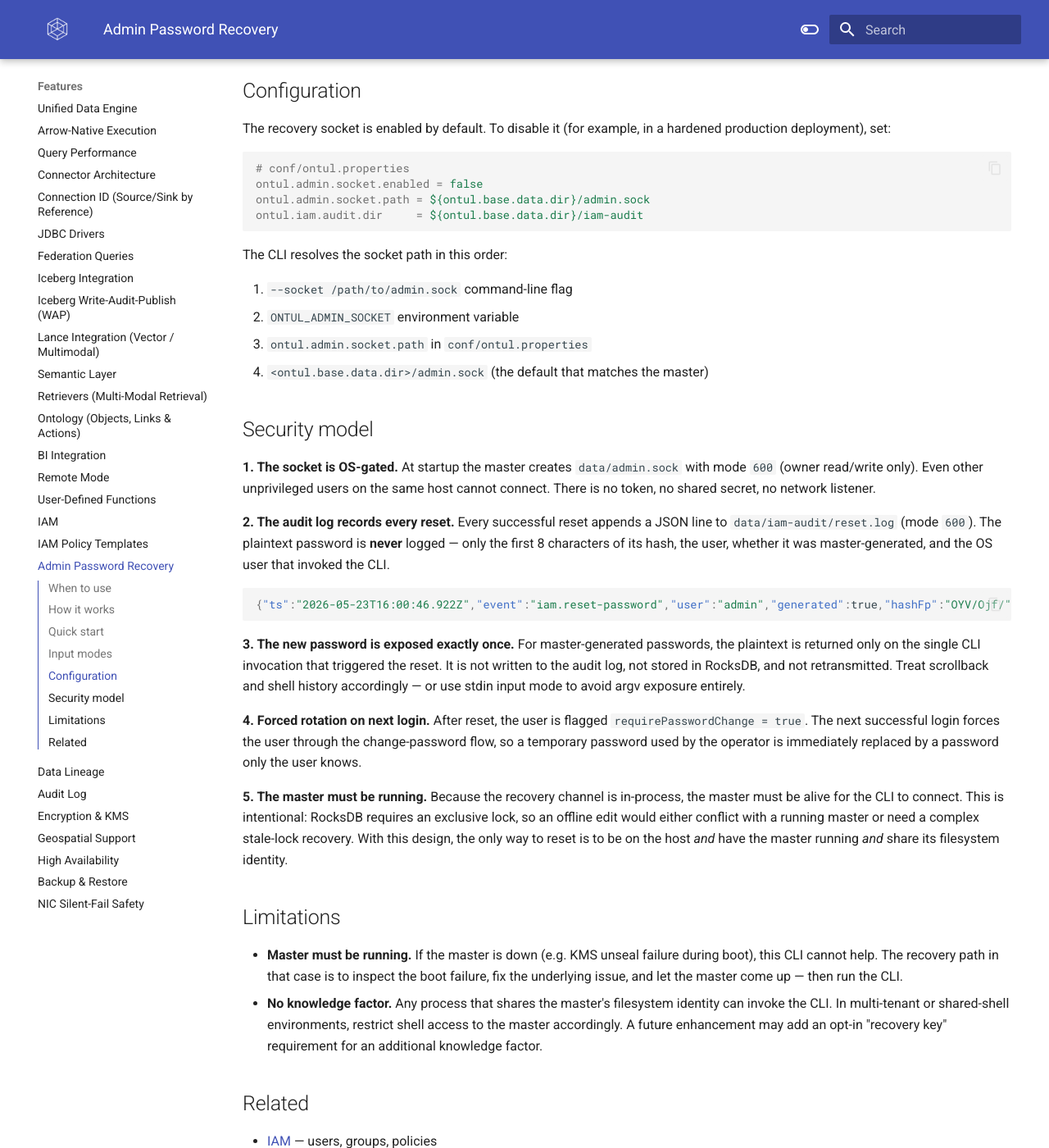
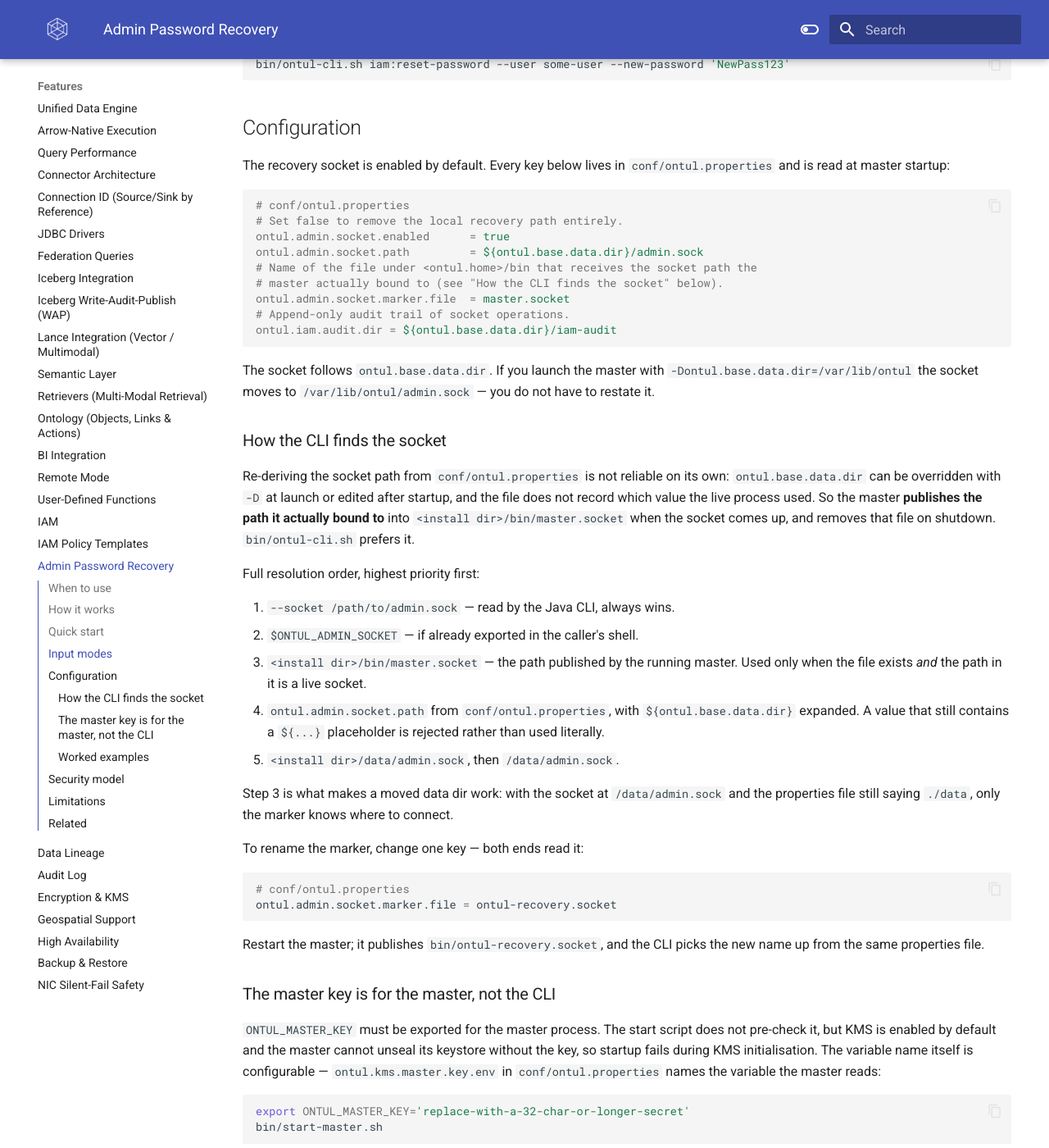
Before and after one commit to cloudcheflabs/ontul-docs, an MkDocs documentation site: the page built from docs/features/admin-password-recovery.md, in a window 1280 px wide and 1400 px high, scrolled down 2171 px. Shown: the whole window at 82% size. Built offline with MkDocs 1.6.1 and Material for MkDocs 9.7.7, drawn with Linux system fonts in a browser that asks for light colours; the version menu is left out; some of the changed text lies outside the part shown.

Commit message:
admin recovery socket: document how the CLI actually finds the socket
The page described a resolution order the CLI has not followed for a while, and
left out the mechanism that makes a relocated data dir work at all.

What was wrong
   The order was listed as flag → env → ontul.admin.socket.path → default. In
   reality the master publishes the socket path it bound to into
   <ontul.home>/bin/master.socket when the socket comes up (and deletes it on
   shutdown), and ontul-cli.sh prefers that over anything re-derived from the
   properties file. Re-deriving cannot be trusted on its own:
   ontul.base.data.dir can be overridden with -D at launch or edited after
   startup, and the file does not record which value the live process used. The
   page now documents all five steps, including that a value still holding a
   ${...} placeholder is rejected rather than used literally.

What was missing
   - ontul.admin.socket.marker.file — the marker name is configuration, read by
     both the master and the CLI, so a rename is one edit. Added here and to the
     configuration reference.
   - That the socket follows ontul.base.data.dir rather than needing to be
     restated.
   - The master key distinction: ONTUL_MASTER_KEY is for the master process (KMS
     is on by default and the master cannot unseal its keystore without it);
     ontul-cli.sh does not need it, because the running master does the work.
     Verified by running the CLI with the variable unset — it reports the socket,
     not the key.
   - Worked examples: same-user on the host, sudo -u to the service account,
     docker exec, a relocated data dir read back from the marker, --socket for a
     non-standard location, and stdin input so the password never reaches argv.

All of this was verified end to end against a live master in
tests/admin-socket/docker-compose.yml: the marker matched the bound socket, ping
answered with $ONTUL_ADMIN_SOCKET cleared, and after renaming the marker in
ontul.properties and restarting, both ends followed the new name.

````diff
--- a/docs/features/admin-password-recovery.md
+++ b/docs/features/admin-password-recovery.md
@@ -37,8 +37,9 @@
 
 | Property | Value |
 |---|---|
-| **Socket path** | `data/admin.sock` (mode `600`) |
+| **Socket path** | `${ontul.base.data.dir}/admin.sock` by default, mode `600` — the live value is published to `bin/master.socket` |
 | **Authentication** | OS file permission — same user as the master process |
+| **Socket path marker** | `bin/master.socket` — written when the socket binds, removed on shutdown |
 | **Network surface** | none — Unix domain socket only |
 | **Downtime** | none — applied in-process on the live master |
 | **Cluster sync** | automatic — leader pushes the new state to followers |
@@ -85,22 +86,110 @@
 
 ## Configuration
 
-The recovery socket is enabled by default. To disable it (for example, in a
-hardened production deployment), set:
+The recovery socket is enabled by default. Every key below lives in
+`conf/ontul.properties` and is read at master startup:
 
 ```properties
 # conf/ontul.properties
-ontul.admin.socket.enabled = false
-ontul.admin.socket.path = ${ontul.base.data.dir}/admin.sock
-ontul.iam.audit.dir     = ${ontul.base.data.dir}/iam-audit
+# Set false to remove the local recovery path entirely.
+ontul.admin.socket.enabled      = true
+ontul.admin.socket.path         = ${ontul.base.data.dir}/admin.sock
+# Name of the file under <ontul.home>/bin that receives the socket path the
+# master actually bound to (see "How the CLI finds the socket" below).
+ontul.admin.socket.marker.file  = master.socket
+# Append-only audit trail of socket operations.
+ontul.iam.audit.dir = ${ontul.base.data.dir}/iam-audit
 ```
 
-The CLI resolves the socket path in this order:
+The socket follows `ontul.base.data.dir`. If you launch the master with
+`-Dontul.base.data.dir=/var/lib/ontul` the socket moves to
+`/var/lib/ontul/admin.sock` — you do not have to restate it.
 
-1. `--socket /path/to/admin.sock` command-line flag
-2. `ONTUL_ADMIN_SOCKET` environment variable
-3. `ontul.admin.socket.path` in `conf/ontul.properties`
-4. `<ontul.base.data.dir>/admin.sock` (the default that matches the master)
+### How the CLI finds the socket
+
+Re-deriving the socket path from `conf/ontul.properties` is not reliable on its own:
+`ontul.base.data.dir` can be overridden with `-D` at launch or edited after
+startup, and the file does not record which value the live process used. So the
+master **publishes the path it actually bound to** into
+`<install dir>/bin/master.socket` when the socket comes up, and removes that file on
+shutdown. `bin/ontul-cli.sh` prefers it.
+
+Full resolution order, highest priority first:
+
+1. `--socket /path/to/admin.sock` — read by the Java CLI, always wins.
+2. `$ONTUL_ADMIN_SOCKET` — if already exported in the caller's shell.
+3. `<install dir>/bin/master.socket` — the path published by the running master.
+   Used only when the file exists *and* the path in it is a live socket.
+4. `ontul.admin.socket.path` from `conf/ontul.properties`, with
+   `${ontul.base.data.dir}` expanded. A value that still contains a
+   `${...}` placeholder is rejected rather than used literally.
+5. `<install dir>/data/admin.sock`, then `/data/admin.sock`.
+
+Step 3 is what makes a moved data dir work: with the socket at
+`/data/admin.sock` and the properties file still saying `./data`, only the marker
+knows where to connect.
+
+To rename the marker, change one key — both ends read it:
+
+```bash
+# conf/ontul.properties
+ontul.admin.socket.marker.file = ontul-recovery.socket
+```
+
+Restart the master; it publishes `bin/ontul-recovery.socket`, and the CLI
+picks the new name up from the same properties file.
+
+### The master key is for the master, not the CLI
+
+`ONTUL_MASTER_KEY` must be exported for the master process. The start script does not pre-check it, but KMS is enabled by default and the master cannot unseal its keystore without the key, so startup fails during KMS initialisation.
+The variable name itself is configurable — `ontul.kms.master.key.env` in
+`conf/ontul.properties` names the variable the master reads:
+
+```bash
+export ONTUL_MASTER_KEY='replace-with-a-32-char-or-longer-secret'
+bin/start-master.sh
+```
+
+`bin/ontul-cli.sh` does **not** need it. The CLI only opens the Unix socket and
+hands the request to the running master, which already holds the unsealed key,
+so this works with the variable unset:
+
+```bash
+unset ONTUL_MASTER_KEY
+bin/ontul-cli.sh ping
+# pong
+```
+
+If a CLI invocation complains about the key rather than the socket, you are
+running a start script, not the CLI.
+
+### Worked examples
+
+```bash
+# 1. On the host, as the same OS user that runs the master:
+cd /opt/ontul
+bin/ontul-cli.sh ping
+bin/ontul-cli.sh iam:reset-password
+
+# 2. The master runs as a service account and you are root:
+sudo -u ontul /opt/ontul/bin/ontul-cli.sh iam:reset-password
+
+# 3. Inside a container:
+docker exec -it ontul-master-1 /app/bin/ontul-cli.sh iam:reset-password
+
+# 4. Data dir was relocated at launch — no extra flags needed, the CLI
+#    reads the published marker:
+cat /opt/ontul/bin/master.socket
+# /var/lib/ontul/admin.sock
+bin/ontul-cli.sh ping
+
+# 5. Socket in a non-standard place and no marker (the master is stopped,
+#    or you are on a host where the marker was cleaned up):
+bin/ontul-cli.sh --socket /var/lib/ontul/admin.sock iam:reset-password
+
+# 6. Non-interactive automation, password from stdin so it never reaches argv:
+echo 'S0me!Strong!Pass' | bin/ontul-cli.sh iam:reset-password --new-password -
+```
 
 ## Security model
 
````
Also changed, not shown: docs/reference/configuration.md (+1 -0 lines).
